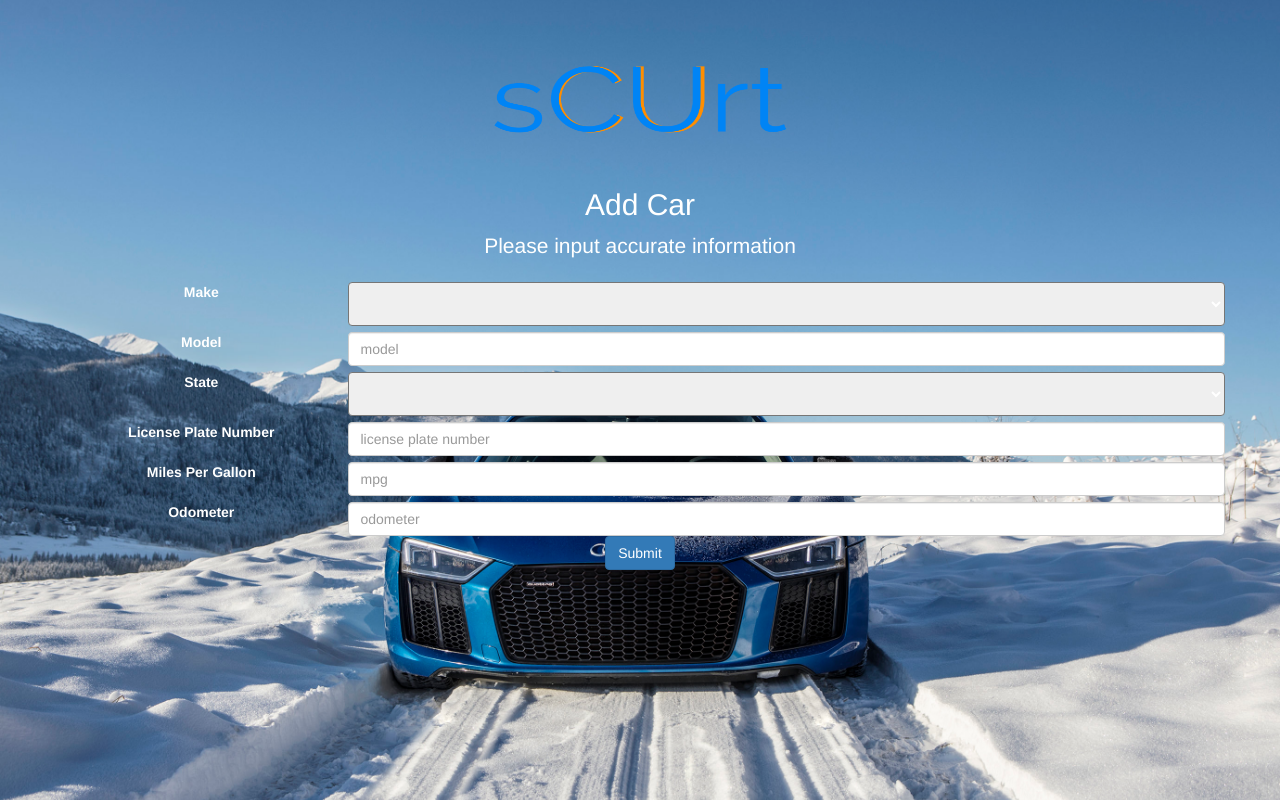
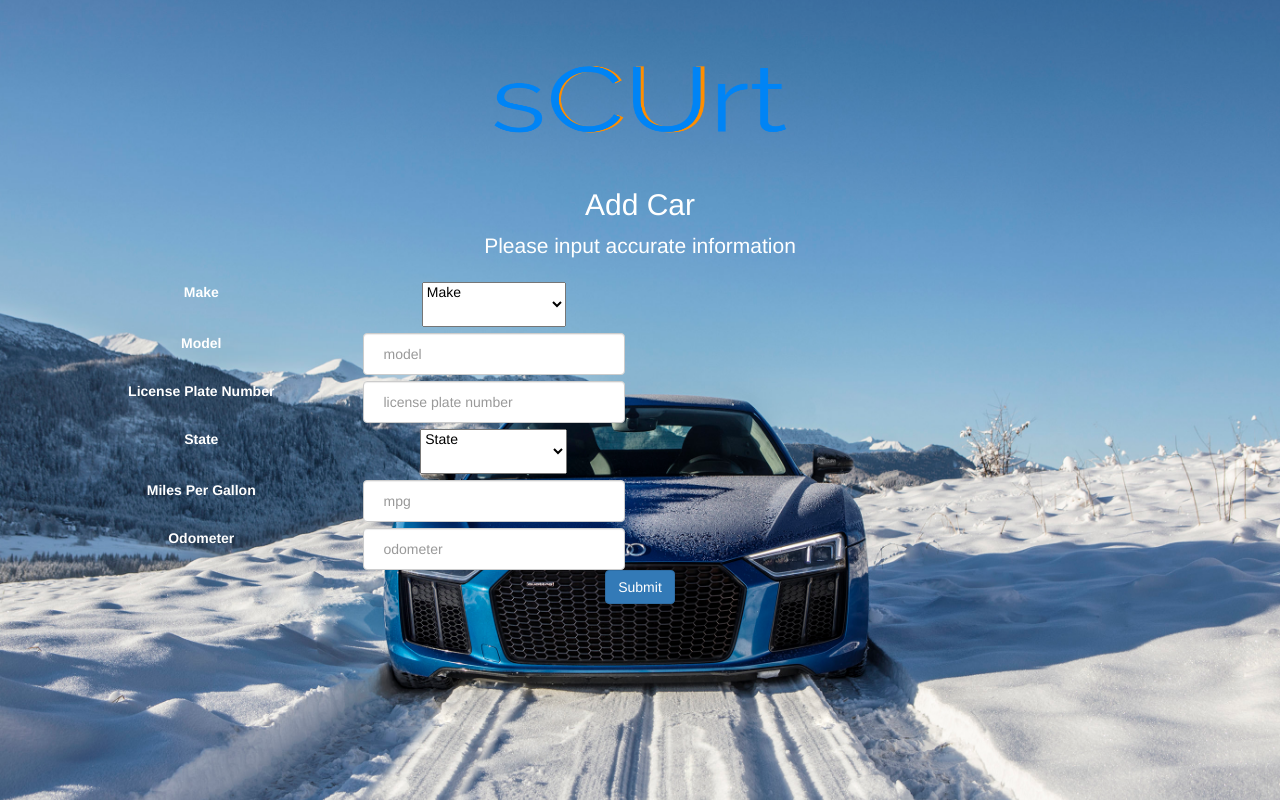
Before and after one commit to vivekcalambur/sCUrt, a Flask app: template templates/add_car.html in a window 1280 px wide. Run offline with Flask 2, Linux system fonts and the light colour scheme; the template is opened without the code that fills it, so the values that code supplies are empty; some libraries are stand-ins or nearby versions.

Commit message:
reduced form sizes

```diff
--- a/static/add.css
+++ b/static/add.css
@@ -15,18 +15,25 @@ body {
 	color: #fff;
 }
 
-#row{
-	background: none;
+select{
+	color: #000;
+	padding-bottom: 25px;
 }
 
-input[type=text], select, form-control {
+form{
+	background: none;
+  	align-items: center;
+}
+
+input[type=text]{
     width: 100%;
-    padding: 12px;
+    padding: 20px;
     border-radius: 4px;
 }
 
 label {
     display: inline-block;
+    align-items: center;
 }
 
 .col-25 {
@@ -35,9 +42,9 @@ label {
     margin-top: 6px;
 }
 
-.col-75 {
-    float: left;
-    width: 75%;
+.col-xs-3 {
+	display: inline-block;
+    float: center;
     margin-top: 6px;
 }
 
--- a/static/login.css
+++ b/static/login.css
@@ -8,6 +8,7 @@ body {
 
 .jumbotron{
 	background: none;
+  justify-content: center;
 }
 .jumbotron a{
 	color: #fff;
--- a/templates/add_car.html
+++ b/templates/add_car.html
@@ -27,9 +27,9 @@
                 <div class="col-25">
                   <label for="make">Make</label>
                 </div>
-                <div class="col-75">
+                <div class="col-xs-3">
                   <select id="make" name="make" placeholder="make">
-                    <option value=""></option>
+                    <option value="make">Make</option>
                     <option value="ACURA">ACURA</option>
                     <option value="ASTON MARTIN">ASTON MARTIN</option>
                     <option value="AUDI">AUDI</option>
@@ -81,17 +81,25 @@
                 <div class="col-25">
                   <label for="model">Model</label>
                 </div>
-                <div class="col-75">
+                <div class="col-xs-3">
                   <input type="text" name="model" class="form-control" placeholder="model"/>
+                </div>
+              </div>
+              <div class="row">
+                <div class="col-25">
+                  <label for="license_plate">License Plate Number</label>
+                </div>
+                <div class="col-xs-3">
+                  <input type="text" id="license_plate" class="form-control" placeholder="license plate number"/>
                 </div>
               </div>
               <div class="row">
                 <div class="col-25">
                   <label for="state">State</label>
                 </div>
-                <div class="col-75">
+                <div class="col-xs-3">
                   <select id="state" name="state" placeholder="state">
-                    <option value=""></option>
+                    <option value="state"> State</option>
                     <option value="AL">Alabama</option>
                     <option value="AK">Alaska</option>
                     <option value="AZ">Arizona</option>
@@ -148,17 +156,9 @@
               </div>
               <div class="row">
                 <div class="col-25">
-                  <label for="license_plate">License Plate Number</label>
-                </div>
-                <div class="col-75">
-                  <input type="text" id="license_plate" class="form-control" placeholder="license plate number"/>
-                </div>
-              </div>
-              <div class="row">
-                <div class="col-25">
                   <label for="mpg">Miles Per Gallon</label>
                 </div>
-                <div class="col-75">
+                <div class="col-xs-3">
                   <input type="text" id="mpg" class="form-control" placeholder="mpg"/>
                 </div>
               </div>
@@ -166,7 +166,7 @@
                 <div class="col-25">
                   <label for="odometer">Odometer</label>
                 </div>
-                <div class="col-75">
+                <div class="col-xs-3">
                   <input type="text" id="odometer" class="form-control" placeholder="odometer"/>
                 </div>
               </div>
```
